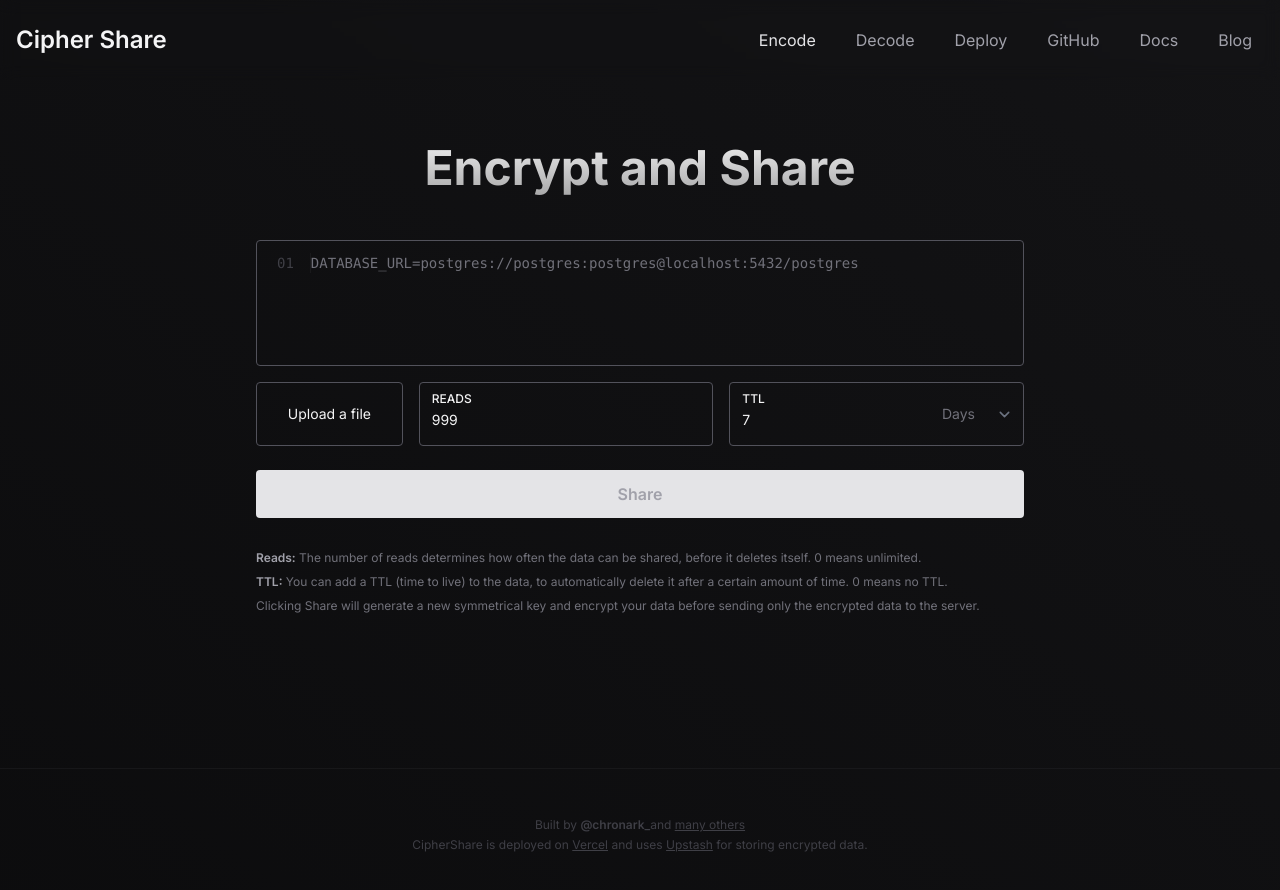
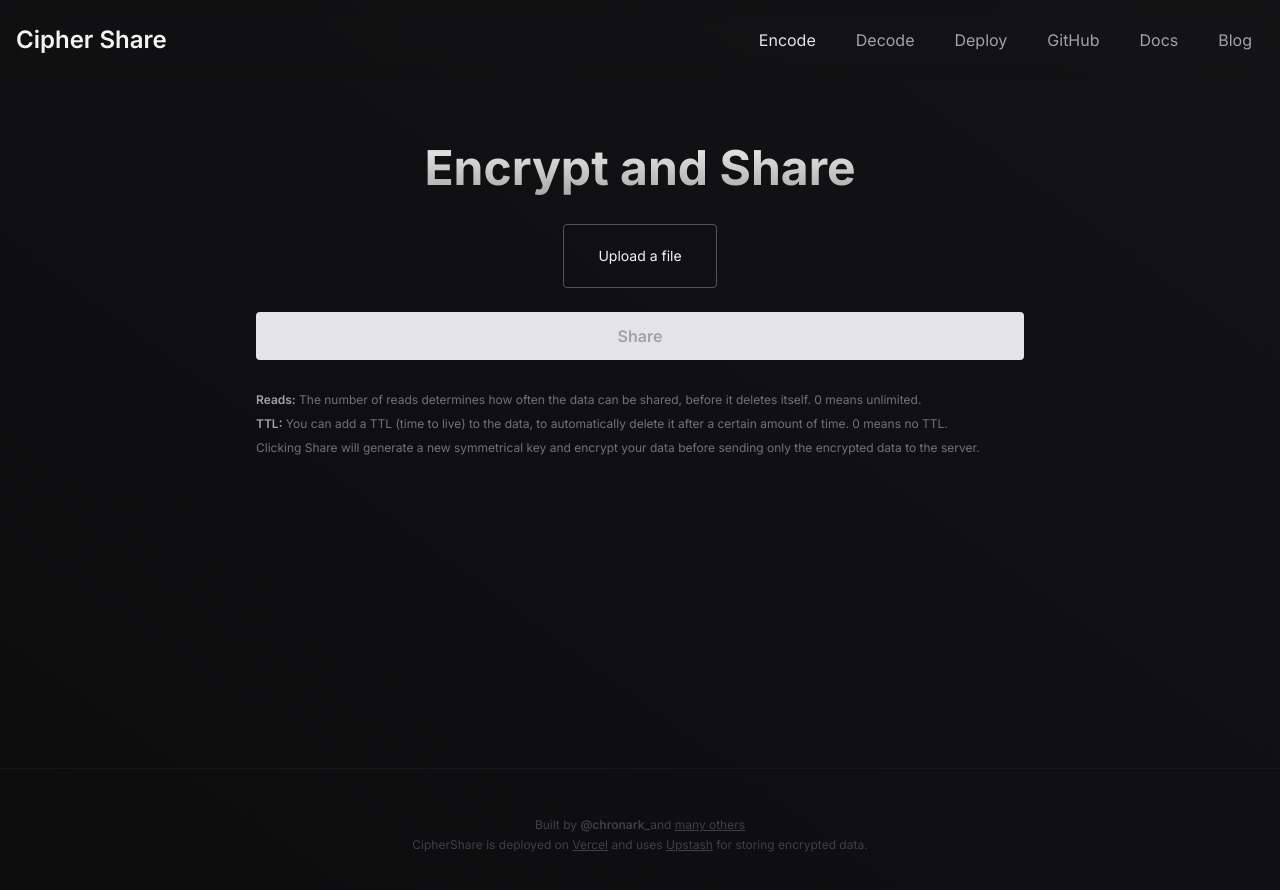
Before and after one commit to TonyMontana-dev/cipher-share, a Next.js app: page /share in a window 1280 px wide. Shown: the top 890 px of the page. Built offline with nearby package versions, Linux system fonts and the light colour scheme.

Commit message:
maybe files work

```diff
--- a/app/share/page.tsx
+++ b/app/share/page.tsx
@@ -9,15 +9,13 @@ import { encodeCompositeKey } from "pkg/encoding";
 import { LATEST_KEY_VERSION } from "pkg/constants";
 
 export default function Home() {
-  const [text, setText] = useState("");
+  const [fileData, setFileData] = useState<ArrayBuffer | null>(null);
   const [reads, setReads] = useState(999);
-
   const [ttl, setTtl] = useState(7);
   const [ttlMultiplier, setTtlMultiplier] = useState(60 * 60 * 24);
   const [loading, setLoading] = useState(false);
   const [error, setError] = useState("");
   const [copied, setCopied] = useState(false);
-
   const [link, setLink] = useState("");
 
   const onSubmit = async () => {
@@ -26,8 +24,12 @@ export default function Home() {
       setLink("");
       setLoading(true);
 
-      const { encrypted, iv, key } = await encrypt(text);
+      if (!fileData) throw new Error("No file data provided");
 
+      // Encrypt the file data
+      const { encrypted, iv, key } = await encrypt(fileData);
+
+      // Store the encrypted data in server
       const { id } = (await fetch("/api/v1/store", {
         method: "POST",
         body: JSON.stringify({
@@ -76,7 +78,7 @@ export default function Home() {
                 <ClipboardDocumentCheckIcon className="w-5 h-5" aria-hidden="true" />
               ) : (
                 <ClipboardDocumentIcon className="w-5 h-5" aria-hidden="true" />
-              )}{" "}
+              )}
               <span>{copied ? "Copied" : "Copy"}</span>
             </button>
           </div>
@@ -86,68 +88,13 @@ export default function Home() {
           className="max-w-3xl mx-auto"
           onSubmit={(e) => {
             e.preventDefault();
-            if (text.length <= 0) return;
+            if (!fileData) return;
             onSubmit();
           }}
         >
           <Title>Encrypt and Share</Title>
 
-          <pre className="px-4 py-3 mt-8 font-mono text-left bg-transparent border rounded border-zinc-600 focus:border-zinc-100/80 focus:ring-0 sm:text-sm text-zinc-100">
-            <div className="flex items-start px-1 text-sm">
-              <div aria-hidden="true" className="pr-4 font-mono border-r select-none border-zinc-300/5 text-zinc-700">
-                {Array.from({
-                  length: text.split("\n").length,
-                }).map((_, index) => (
-                  <Fragment key={index}>
-                    {(index + 1).toString().padStart(2, "0")}
-                    <br />
-                  </Fragment>
-                ))}
-              </div>
-
-              <textarea
-                id="text"
-                name="text"
-                value={text}
-                minLength={1}
-                onChange={(e) => setText(e.target.value)}
-                rows={Math.max(5, text.split("\n").length)}
-                placeholder="DATABASE_URL=postgres://postgres:postgres@localhost:5432/postgres"
-                className="w-full p-0 text-base bg-transparent border-0 appearance-none resize-none hover:resize text-zinc-100 placeholder-zinc-500 focus:ring-0 sm:text-sm"
-              />
-            </div>
-          </pre>
-
           <div className="flex flex-col items-center justify-center w-full gap-4 mt-4 sm:flex-row">
-
-                      {/**
-            <div className="w-full sm:w-1/5">
-              <label
-                className="flex items-center justify-center h-16 px-3 py-2 text-sm whitespace-no-wrap duration-150 border rounded hover:border-zinc-100/80 border-zinc-600 focus:border-zinc-100/80 focus:ring-0 text-zinc-100 hover:text-white hover:cursor-pointer "
-                htmlFor="file_input"
-              >
-                Upload a file
-              </label>
-              <input
-                className="hidden"
-                id="file_input"
-                type="file"
-                onChange={(e) => {
-                  const file = e.target.files![0];
-                  if (file.size > 1024 * 16) {
-                    setError("File size must be less than 16kb");
-                    return;
-                  }
-
-                  const reader = new FileReader();
-                  reader.onload = (e) => {
-                    const t = e.target!.result as string;
-                    setText(t);
-                  };
-                  reader.readAsText(file);
-                }}
-              />
-            </div> */}
             <div className="w-full sm:w-1/5">
               <label
                 className="flex items-center justify-center h-16 px-3 py-2 text-sm whitespace-no-wrap duration-150 border rounded hover:border-zinc-100/80 border-zinc-600 focus:border-zinc-100/80 focus:ring-0 text-zinc-100 hover:text-white hover:cursor-pointer "
@@ -168,67 +115,29 @@ export default function Home() {
 
                   const reader = new FileReader();
                   reader.onload = (e) => {
-                    const t = e.target!.result as string;
-                    setText(t);
+                    setFileData(e.target!.result as ArrayBuffer);
                   };
-                  reader.readAsDataURL(file);
+                  reader.readAsArrayBuffer(file);
                 }}
               />
             </div>
 
-            <div className="w-full h-16 px-3 py-2 duration-150 border rounded sm:w-2/5 hover:border-zinc-100/80 border-zinc-600 focus-within:border-zinc-100/80 focus-within:ring-0 ">
-              <label htmlFor="reads" className="block text-xs font-medium text-zinc-100">
-                READS
-              </label>
-              <input
-                type="number"
-                name="reads"
-                id="reads"
-                className="w-full p-0 text-base bg-transparent border-0 appearance-none text-zinc-100 placeholder-zinc-500 focus:ring-0 sm:text-sm"
-                value={reads}
-                onChange={(e) => setReads(e.target.valueAsNumber)}
-              />
-            </div>
-            <div className="relative w-full h-16 px-3 py-2 duration-150 border rounded sm:w-2/5 hover:border-zinc-100/80 border-zinc-600 focus-within:border-zinc-100/80 focus-within:ring-0 ">
-              <label htmlFor="reads" className="block text-xs font-medium text-zinc-100">
-                TTL
-              </label>
-              <input
-                type="number"
-                name="reads"
-                id="reads"
-                className="w-full p-0 text-base bg-transparent border-0 appearance-none text-zinc-100 placeholder-zinc-500 focus:ring-0 sm:text-sm"
-                value={ttl}
-                onChange={(e) => setTtl(e.target.valueAsNumber)}
-              />
-              <div className="absolute inset-y-0 right-0 flex items-center">
-                <label htmlFor="ttlMultiplier" className="sr-only" />
-                <select
-                  id="ttlMultiplier"
-                  name="ttlMultiplier"
-                  className="h-full py-0 pl-2 bg-transparent border-0 border-transparent rounded pr-7 text-zinc-500 focus:ring-0 sm:text-sm"
-                  onChange={(e) => setTtlMultiplier(parseInt(e.target.value))}
-                  defaultValue={60 * 60 * 24}
-                >
-                  <option value={60}>{ttl === 1 ? "Minute" : "Minutes"}</option>
-                  <option value={60 * 60}>{ttl === 1 ? "Hour" : "Hours"}</option>
-                  <option value={60 * 60 * 24}>{ttl === 1 ? "Day" : "Days"}</option>
-                </select>
-              </div>
-            </div>
+            {/* Additional input fields for READS and TTL remain the same */}
           </div>
+
           <button
             type="submit"
-            disabled={loading || text.length <= 0}
-            className={`mt-6 w-full h-12 inline-flex justify-center items-center  transition-all  rounded px-4 py-1.5 md:py-2 text-base font-semibold leading-7    bg-zinc-200 ring-1 ring-transparent duration-150   ${
-              text.length <= 0
+            disabled={loading || !fileData}
+            className={`mt-6 w-full h-12 inline-flex justify-center items-center transition-all rounded px-4 py-1.5 md:py-2 text-base font-semibold leading-7 bg-zinc-200 ring-1 ring-transparent duration-150 ${
+              !fileData
                 ? "text-zinc-400 cursor-not-allowed"
-                : "text-zinc-900 hover:text-zinc-100 hover:ring-zinc-600/80  hover:bg-zinc-900/20"
+                : "text-zinc-900 hover:text-zinc-100 hover:ring-zinc-600/80 hover:bg-zinc-900/20"
             } ${loading ? "animate-pulse" : ""}`}
           >
             <span>{loading ? <Cog6ToothIcon className="w-5 h-5 animate-spin" /> : "Share"}</span>
           </button>
 
+          {/* Explanation text */}
           <div className="mt-8">
             <ul className="space-y-2 text-xs text-zinc-500">
               <li>
--- a/pkg/encryption.ts
+++ b/pkg/encryption.ts
@@ -7,11 +7,13 @@ export async function generateKey() {
       length: 128,
     },
     true,
-    ["encrypt", "decrypt"],
+    ["encrypt", "decrypt"]
   );
 }
 
-export async function encrypt(text: string): Promise<{ encrypted: Uint8Array; iv: Uint8Array; key: Uint8Array }> {
+export async function encrypt(
+  data: ArrayBuffer
+): Promise<{ encrypted: Uint8Array; iv: Uint8Array; key: Uint8Array }> {
   const key = await generateKey();
 
   const iv = crypto.getRandomValues(new Uint8Array(16));
@@ -22,7 +24,7 @@ export async function encrypt(text: string): Promise<{ encrypted: Uint8Array; iv
       iv,
     },
     key,
-    new TextEncoder().encode(text),
+    data // Pass the binary data directly here
   );
 
   const exportedKey = await crypto.subtle.exportKey("raw", key);
@@ -33,19 +35,24 @@ export async function encrypt(text: string): Promise<{ encrypted: Uint8Array; iv
   };
 }
 
-export async function decrypt(encrypted: string, keyData: Uint8Array, iv: string, keyVersion: number): Promise<string> {
+export async function decrypt(
+  encrypted: Uint8Array,
+  keyData: Uint8Array,
+  iv: Uint8Array,
+  keyVersion: number
+): Promise<ArrayBuffer> {
   const algorithm = keyVersion === 1 ? "AES-CBC" : "AES-GCM";
 
   const key = await crypto.subtle.importKey("raw", keyData, { name: algorithm, length: 128 }, false, ["decrypt"]);
 
-  const decrypted = await crypto.subtle.decrypt(
+  const decryptedBuffer = await crypto.subtle.decrypt(
     {
       name: algorithm,
-      iv: fromBase58(iv),
+      iv,
     },
     key,
-    fromBase58(encrypted),
+    encrypted
   );
 
-  return new TextDecoder().decode(decrypted);
+  return decryptedBuffer;
 }
```
Also changed, not shown: app/unseal/page.tsx (+16 -16 lines).
